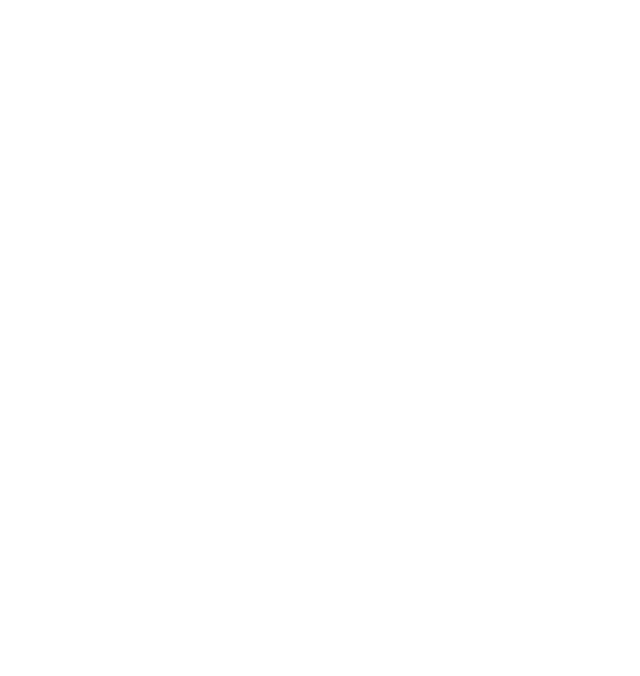
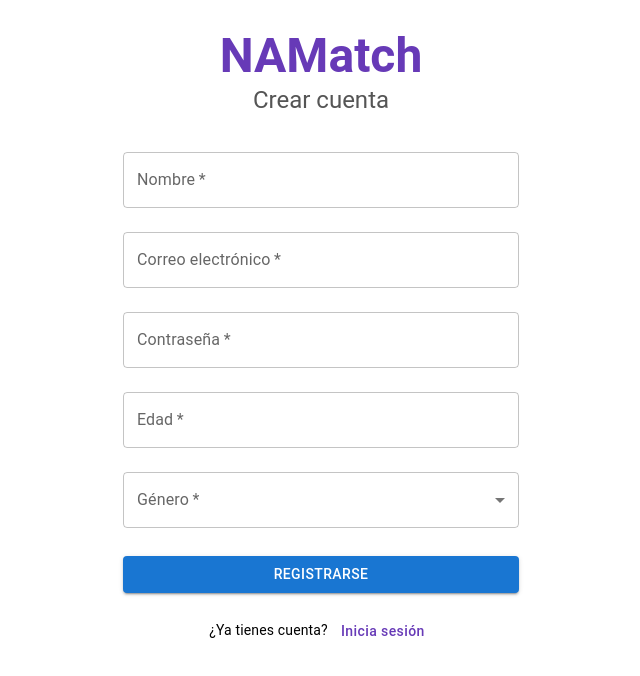
Before and after one commit to AnaMorales4/CS2_TinderClone_NAMatch, a React (Vite) app in the folder front/: page /register in a window 1280 px wide. Before the commit this address had no page. Shown: the top 676 px of the page, without its empty margins (319-959 px from the left). Built offline with nearby package versions, Linux system fonts and the light colour scheme.

Commit message:
add registry component

```diff
--- a/front/src/App.jsx
+++ b/front/src/App.jsx
@@ -1,12 +1,14 @@
 import { BrowserRouter, Routes, Route } from 'react-router-dom';
 import Login from './pages/login';
 import Home from './pages/Home';
+import Register from'./pages/register'
 
 function App() {
   return (
     <BrowserRouter>
       <Routes>
         <Route path="/" element={<Login />} />
+        <Route path='/register'element={<Register/>}/>
         <Route path="/home" element={<Home />} />
       </Routes>
     </BrowserRouter>
--- a/front/src/pages/login.jsx
+++ b/front/src/pages/login.jsx
@@ -2,7 +2,6 @@
 import { loginUser } from '../services/authService';
 import { useNavigate } from 'react-router-dom';
 import { TextField, Button, Typography, Container, Box } from '@mui/material';
-import { styled } from '@mui/system';
 
 const Login = () => {
   const [email, setEmail] = useState('');
@@ -68,6 +67,18 @@
       </form>
 
       {error && <Typography sx={{ color: 'red', marginTop: '10px' }}>{error}</Typography>}
+
+      <Box sx={{ textAlign: 'center', marginTop: '20px' }}>
+        <Typography variant="body2">
+          ¿No tienes cuenta?
+          <Button
+            onClick={() => navigate('/register')}
+            sx={{ textTransform: 'none', marginLeft: '5px', color: '#673ab7' }}
+          >
+            Regístrate
+          </Button>
+        </Typography>
+      </Box>
     </Container>
   );
 };
--- /dev/null
+++ b/front/src/pages/register.jsx
@@ -0,0 +1,136 @@
+import { useState } from 'react';
+import { useNavigate } from 'react-router-dom';
+import { registerUser } from '../services/authService';
+import {
+  TextField,
+  Button,
+  Typography,
+  Container,
+  Box,
+  MenuItem
+} from '@mui/material';
+
+const Register = () => {
+  const navigate = useNavigate();
+  const [formData, setFormData] = useState({
+    name: '',
+    email: '',
+    password: '',
+    age: '',
+    gender: '',
+    profilePhoto: ''
+  });
+  const [error, setError] = useState('');
+
+  const handleChange = (e) => {
+    setFormData(prev => ({ ...prev, [e.target.name]: e.target.value }));
+  };
+
+  const handleRegister = async (e) => {
+    e.preventDefault();
+    try {
+      const data = await registerUser(formData);
+      localStorage.setItem('token', data.token);
+      localStorage.setItem('user', JSON.stringify(data.user));
+      navigate('/home');
+    } catch (err) {
+      console.error('Error al registrarse:', err);
+      setError(err.response?.data?.message || 'Error al registrar');
+    }
+  };
+
+  return (
+    <Container maxWidth="xs" sx={{ paddingTop: '20px' }}>
+      <Box sx={{ textAlign: 'center' }}>
+        <Typography variant="h3" sx={{ fontWeight: 'bold', color: '#673ab7' }}>
+          NAMatch
+        </Typography>
+        <Typography variant="h5" sx={{ marginBottom: '20px', color: '#555' }}>
+          Crear cuenta
+        </Typography>
+      </Box>
+
+      <form onSubmit={handleRegister}>
+        <TextField
+          fullWidth
+          label="Nombre"
+          name="name"
+          value={formData.name}
+          onChange={handleChange}
+          margin="normal"
+          required
+        />
+        <TextField
+          fullWidth
+          label="Correo electrónico"
+          name="email"
+          type="email"
+          value={formData.email}
+          onChange={handleChange}
+          margin="normal"
+          required
+        />
+        <TextField
+          fullWidth
+          label="Contraseña"
+          name="password"
+          type="password"
+          value={formData.password}
+          onChange={handleChange}
+          margin="normal"
+          required
+        />
+        <TextField
+          fullWidth
+          label="Edad"
+          name="age"
+          type="number"
+          value={formData.age}
+          onChange={handleChange}
+          margin="normal"
+          required
+        />
+        <TextField
+          fullWidth
+          select
+          label="Género"
+          name="gender"
+          value={formData.gender}
+          onChange={handleChange}
+          margin="normal"
+          required
+        >
+          <MenuItem value="male">Masculino</MenuItem>
+          <MenuItem value="female">Femenino</MenuItem>
+          <MenuItem value="other">Otro</MenuItem>
+        </TextField>
+
+        <Button
+          fullWidth
+          variant="contained"
+          color="primary"
+          type="submit"
+          sx={{ marginTop: '20px' }}
+        >
+          Registrarse
+        </Button>
+      </form>
+
+      {error && <Typography sx={{ color: 'red', marginTop: '10px' }}>{error}</Typography>}
+
+      <Box sx={{ textAlign: 'center', marginTop: '20px' }}>
+        <Typography variant="body2">
+          ¿Ya tienes cuenta?
+          <Button
+            onClick={() => navigate('/')}
+            sx={{ textTransform: 'none', marginLeft: '5px', color: '#673ab7' }}
+          >
+            Inicia sesión
+          </Button>
+        </Typography>
+      </Box>
+    </Container>
+  );
+};
+
+export default Register;
--- a/front/src/services/authService.js
+++ b/front/src/services/authService.js
@@ -6,3 +6,7 @@
   const response = await axios.post(`${API}/login`, { email, password });
   return response.data;
 };
+export const registerUser = async (userData) => {
+    const response = await axios.post(`${API}/register`, userData);
+    return response.data;
+  };
```
Also changed, not shown: 2 other files (tests, documents, lock files or other folders).
